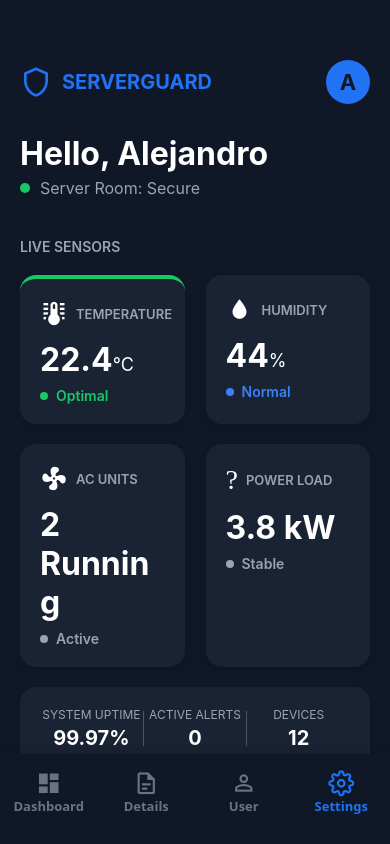
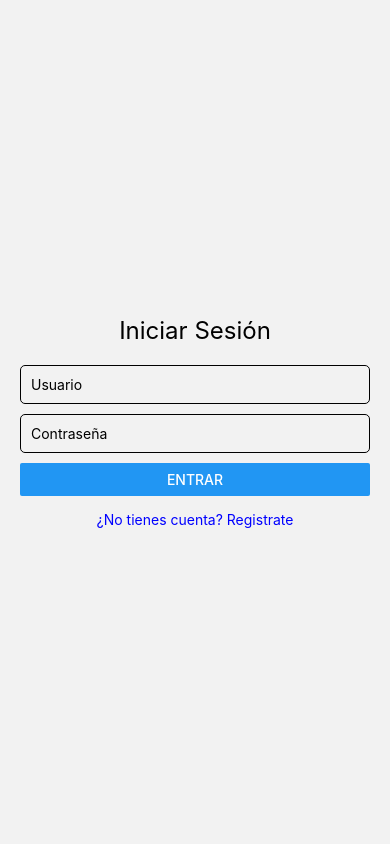
Before and after one commit to Alejandr0o0o/ServerGuard, a React Native app: screen /Settings in a window 390 px wide. Built offline with nearby package versions, Linux system fonts and the light colour scheme.

Commit message:
Login y registro de manera imprevista jsjs

```diff
--- a/App.js
+++ b/App.js
@@ -1,14 +1,39 @@
 import { NavigationContainer } from "@react-navigation/native";
+import { createNativeStackNavigator } from "@react-navigation/native-stack";
 import { StatusBar } from "expo-status-bar";
+
+import LoginScreen from "./src/screens/LoginScreen";
+import RegisterScreen from "./src/screens/RegisterScreen";
 import MainTabNavigator from "./src/navigation/MainTabNavigator";
+
+const Stack = createNativeStackNavigator();
 
 export default function App() {
   return (
     <NavigationContainer>
-      {/* Forzar una barra de estado clara para que contraste con el fondo oscuro */}
       <StatusBar style="light" backgroundColor="#101828" translucent={false} />
-      {/* Punto de entrada: El Navegador por Pestañas */}
-      <MainTabNavigator />
+
+      <Stack.Navigator initialRouteName="Login">
+
+        <Stack.Screen
+          name="Login"
+          component={LoginScreen}
+          options={{ headerShown: false }}
+        />
+
+        <Stack.Screen
+          name="Register"
+          component={RegisterScreen}
+          options={{ headerShown: false }}
+        />
+
+        <Stack.Screen
+          name="Main"
+          component={MainTabNavigator}
+          options={{ headerShown: false }}
+        />
+
+      </Stack.Navigator>
     </NavigationContainer>
   );
 }
--- a/package.json
+++ b/package.json
@@ -14,8 +14,8 @@
     "@expo/vector-icons": "^15.0.3",
     "@react-navigation/bottom-tabs": "^7.15.7",
     "@react-navigation/elements": "^2.6.3",
-    "@react-navigation/native": "^7.2.0",
-    "@react-navigation/native-stack": "^7.14.8",
+    "@react-navigation/native": "^7.2.1",
+    "@react-navigation/native-stack": "^7.14.9",
     "expo": "~54.0.33",
     "expo-constants": "~18.0.13",
     "expo-font": "~14.0.11",
@@ -39,6 +39,7 @@
     "react-native-worklets": "0.5.1"
   },
   "devDependencies": {
+    "@react-native-community/cli": "^20.1.3",
     "@types/react": "~19.1.0",
     "eslint": "^9.25.0",
     "eslint-config-expo": "~10.0.0",
--- /dev/null
+++ b/src/screens/LoginScreen.js
@@ -0,0 +1,46 @@
+import { View, Text, TextInput, Button, StyleSheet } from 'react-native';
+
+export default function LoginScreen({ navigation }) {
+  return (
+    <View style={styles.container}>
+      <Text style={styles.title}>Iniciar Sesión</Text>
+
+      <TextInput placeholder="Usuario" style={styles.input} />
+      <TextInput placeholder="Contraseña" secureTextEntry style={styles.input} />
+
+      <Button
+        title="Entrar"
+        onPress={() => navigation.replace('Main')}
+      />
+
+      <Text style={styles.link} onPress={() => navigation.navigate('Register')}>
+        ¿No tienes cuenta? Registrate
+      </Text>
+
+    </View>
+  );
+}
+
+const styles = StyleSheet.create({
+  container: {
+    flex: 1,
+    justifyContent: 'center',
+    padding: 20
+  },
+  title: {
+    fontSize: 24,
+    marginBottom: 20,
+    textAlign: 'center'
+  },
+  input: {
+    borderWidth: 1,
+    marginBottom: 10,
+    padding: 10,
+    borderRadius: 5
+  },
+  link: {
+  marginTop: 15,
+  color: 'blue',
+  textAlign: 'center'
+}
+});
--- /dev/null
+++ b/src/screens/RegisterScreen.js
@@ -0,0 +1,49 @@
+import { View, Text, TextInput, Button, StyleSheet } from 'react-native';
+
+export default function RegisterScreen({ navigation }) {
+  return (
+    <View style={styles.container}>
+      <Text style={styles.title}>Crear Cuenta</Text>
+
+      <TextInput placeholder="Usuario" style={styles.input} />
+      <TextInput placeholder="Correo" style={styles.input} />
+      <TextInput placeholder="Contraseña" secureTextEntry style={styles.input} />
+
+      <Button
+        title="Registrarse"
+        onPress={() => navigation.replace('Main')}
+      />
+
+      <Text
+        style={styles.link}
+        onPress={() => navigation.navigate('Login')}
+      >
+        ¿Ya tienes cuenta? Inicia sesión
+      </Text>
+    </View>
+  );
+}
+
+const styles = StyleSheet.create({
+  container: {
+    flex: 1,
+    justifyContent: 'center',
+    padding: 20
+  },
+  title: {
+    fontSize: 24,
+    marginBottom: 20,
+    textAlign: 'center'
+  },
+  input: {
+    borderWidth: 1,
+    marginBottom: 10,
+    padding: 10,
+    borderRadius: 5
+  },
+  link: {
+    marginTop: 15,
+    color: 'blue',
+    textAlign: 'center'
+  }
+});
```
Also changed, not shown: 2 other files (tests, documents, lock files or other folders).
